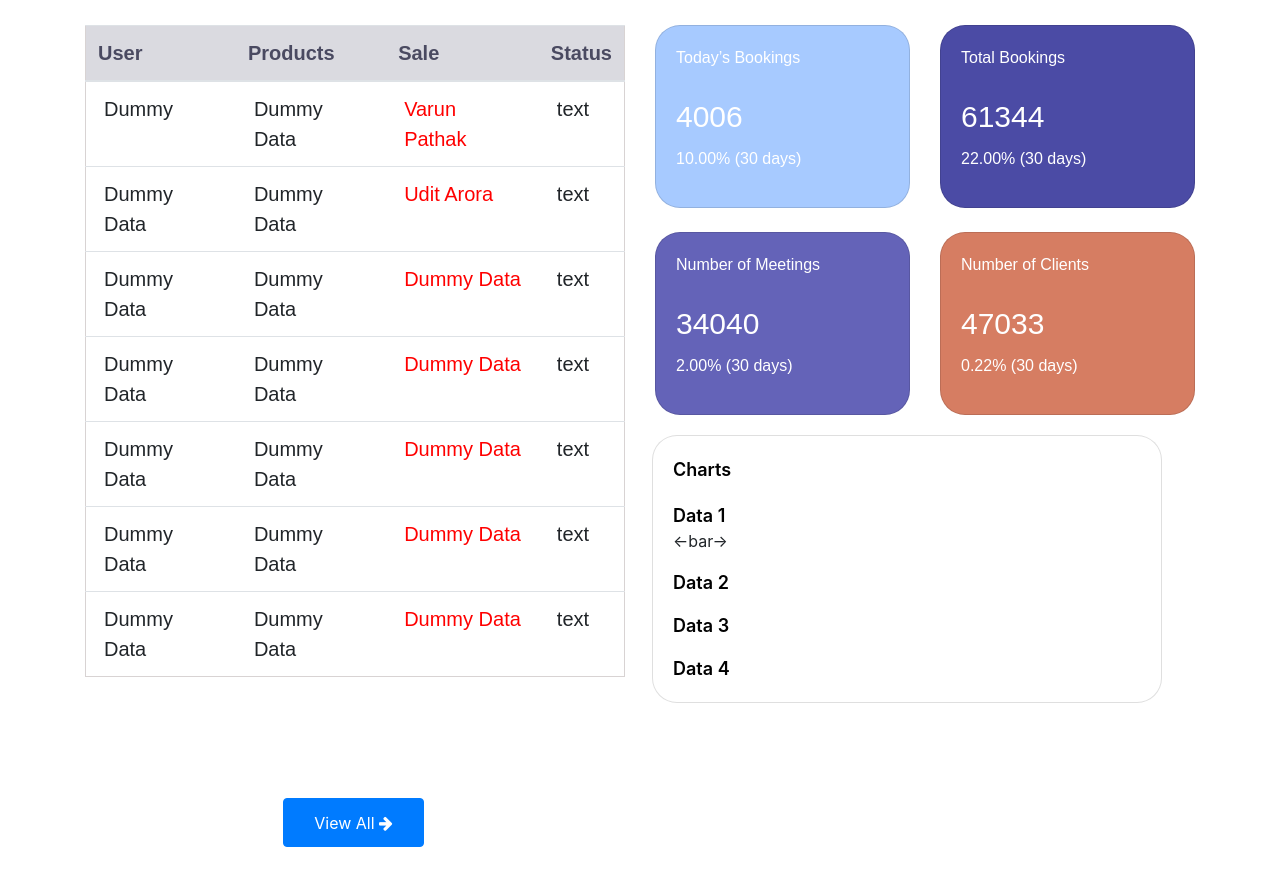
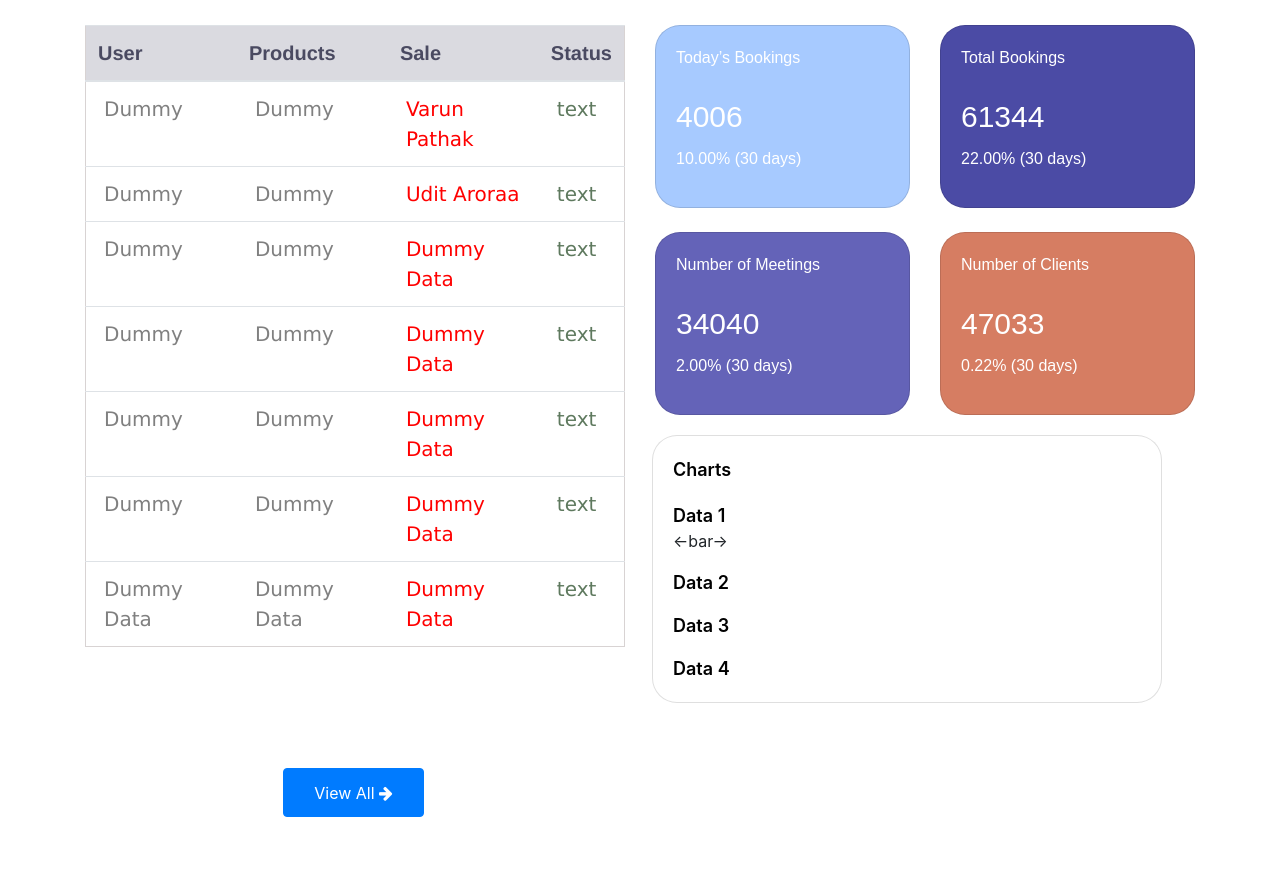
Before and after one commit to pathakvsp1/VarunPathak_DigiPartners, a plain HTML site: page index.html in a window 1280 px wide. Drawn offline with nearby package versions, Linux system fonts and the light colour scheme.

Commit message:
table ui change

```diff
--- a/index.html
+++ b/index.html
@@ -46,45 +46,45 @@
                     <tbody>
                       <tr>
                         <td>Dummy</td>
-                        <td>Dummy Data</td>
-                        <td><span>Varun Pathak</span></td>
-                        <td>text</td>
+                        <td>Dummy</td>
+                        <td><span class="sale">Varun Pathak</span></td>
+                        <td><span class="status">text</span></td>
+                      </tr>
+                      <tr>
+                        <td>Dummy</td>
+                        <td>Dummy</td>
+                        <td><span class="sale">Udit Aroraa</span></td>
+                        <td><span class="status">text</span></td>
+                      </tr>
+                      <tr>
+                        <td>Dummy</td>
+                        <td>Dummy</td>
+                        <td><span class="sale">Dummy Data</span></td>
+                        <td><span class="status">text</span></td>
+                      </tr>
+                      <tr>
+                        <td>Dummy</td>
+                        <td>Dummy</td>
+                        <td><span class="sale">Dummy Data</span></td>
+                        <td><span class="status">text</span></td>
+                      </tr>
+                      <tr>
+                        <td>Dummy</td>
+                        <td>Dummy</td>
+                        <td><span class="sale">Dummy Data</span></td>
+                        <td><span class="status">text</span></td>
+                      </tr>
+                      <tr>
+                        <td>Dummy</td>
+                        <td>Dummy</td>
+                        <td><span class="sale">Dummy Data</span></td>
+                        <td><span class="status">text</span></td>
                       </tr>
                       <tr>
                         <td>Dummy Data</td>
                         <td>Dummy Data</td>
-                        <td><span>Udit Arora</span></td>
-                        <td>text</td>
-                      </tr>
-                      <tr>
-                        <td>Dummy Data</td>
-                        <td>Dummy Data</td>
-                        <td><span>Dummy Data</span></td>
-                        <td>text</td>
-                      </tr>
-                      <tr>
-                        <td>Dummy Data</td>
-                        <td>Dummy Data</td>
-                        <td><span>Dummy Data</span></td>
-                        <td>text</td>
-                      </tr>
-                      <tr>
-                        <td>Dummy Data</td>
-                        <td>Dummy Data</td>
-                        <td><span>Dummy Data</span></td>
-                        <td>text</td>
-                      </tr>
-                      <tr>
-                        <td>Dummy Data</td>
-                        <td>Dummy Data</td>
-                        <td><span>Dummy Data</span></td>
-                        <td>text</td>
-                      </tr>
-                      <tr>
-                        <td>Dummy Data</td>
-                        <td>Dummy Data</td>
-                        <td><span>Dummy Data</span></td>
-                        <td>text</td>
+                        <td><span class="sale">Dummy Data</span></td>
+                        <td><span class="status">text</span></td>
                       </tr>
 
                     </tbody>
--- a/style.css
+++ b/style.css
@@ -9,10 +9,13 @@
 .thead{
     background-color:rgb(218, 218, 224);
     color: rgb(74, 74, 97);
+    font-family:'Franklin Gothic Medium', 'Arial Narrow', Arial, sans-serif;
 }
 .table{
     border: 1px solid rgb(216, 211, 211);
-    font-family:sans-serif;
+    font-family:Verdana, Geneva, Tahoma, sans-serif;
+    color: gray;
+    border-radius:10px;
     font-weight: 100px;
     font-size: 20px;
     border-radius:5px;
@@ -21,8 +24,11 @@
 .stats td{
     padding: 26.5px;
 }
-span{
+span.sale{
     color: red;
+}
+span.status{
+    color:rgb(94, 121, 94);
 }
 .latestbooking td{
     padding: 12px 18px;
```
